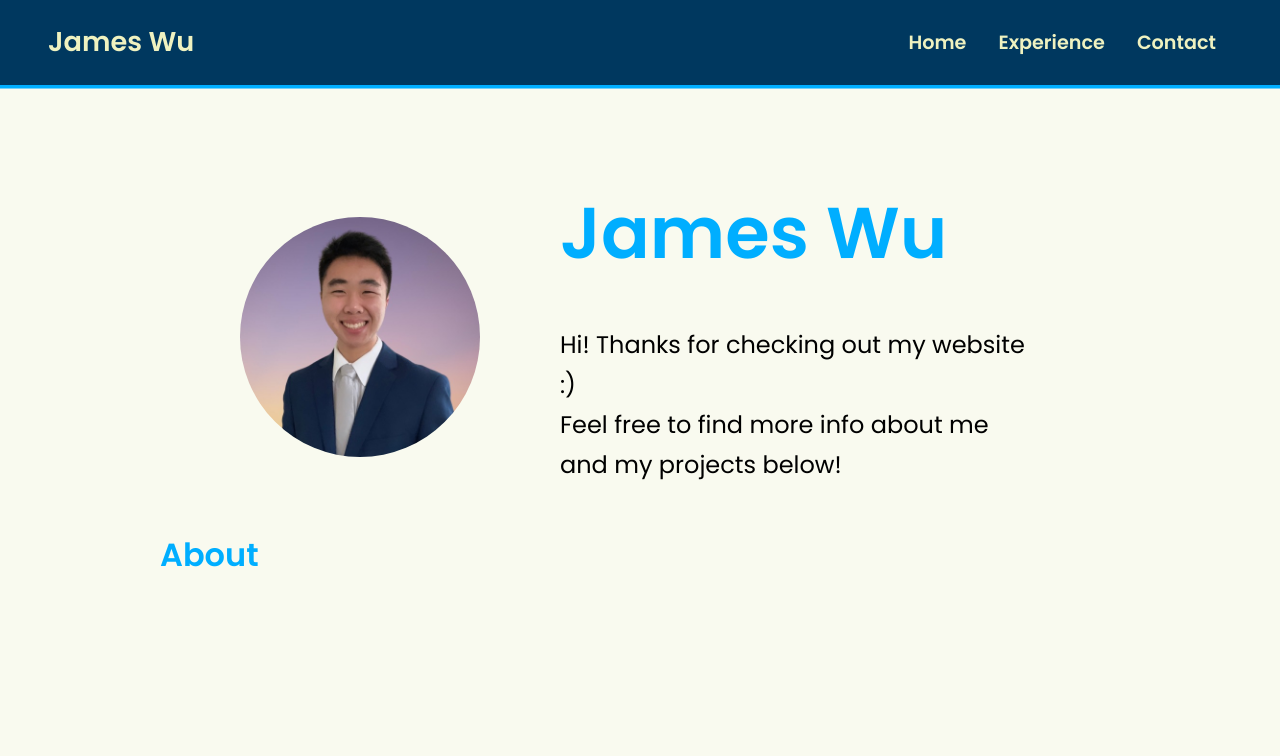
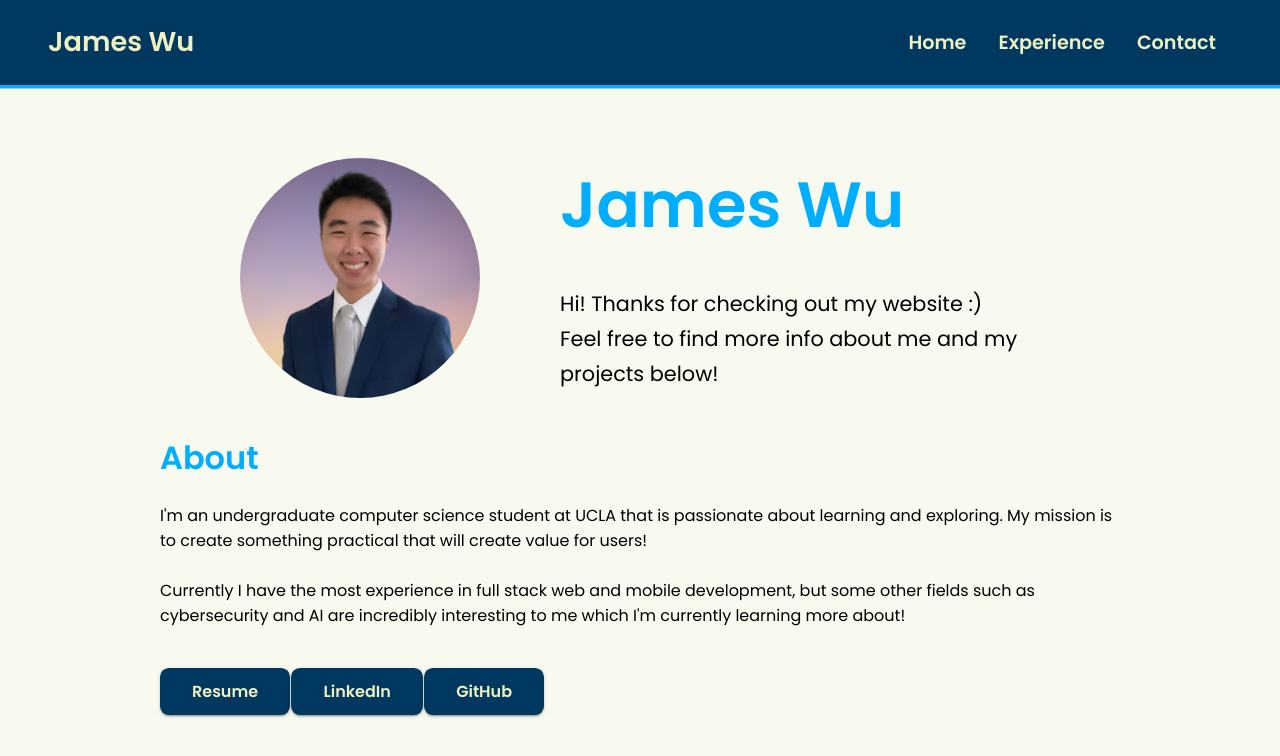
Before and after one commit to jamesmwu/Personal-Website, a React (Create React App) app: page / in a window 1280 px wide. Shown: the top 756 px of the page. Built offline with nearby package versions, Linux system fonts and the light colour scheme.

Commit message:
Completed Home Page

```diff
--- a/src/components/NavBar.js
+++ b/src/components/NavBar.js
@@ -1,5 +1,5 @@
 import React from 'react';
-import { Routes, Route, Link } from 'react-router-dom';
+import { Link } from 'react-router-dom';
 
 function NavBar() {
   return (
--- a/src/components/StylizedButton.js
+++ b/src/components/StylizedButton.js
@@ -1,15 +1,11 @@
 import React from 'react';
 
-function StylizedButton() {
-  function test() {
-    console.log('Work!');
-  }
-
+function StylizedButton({ text, link }) {
   return (
-    <div>
-      <button className='stylizedBtn' onClick={test()}>
-        <p>Resume</p>
-      </button>
+    <div className='stylizedBtn'>
+      <a href={link} target='_blank'>
+        {text}
+      </a>
     </div>
   );
 }
--- a/src/pages/Home.js
+++ b/src/pages/Home.js
@@ -1,12 +1,17 @@
 import React from 'react';
 import Headshot from '../img/Headshot.jpg';
 import '../styles/Home.css';
+import StylizedButton from '../components/StylizedButton';
+import Resume from '../data/JamesWu_Resume.pdf';
+
+const LinkedIn = 'https://www.linkedin.com/in/james-wu/';
+const GitHub = 'https://github.com/jamesmwu';
 
 function Home() {
   return (
     <div>
       <div className='intro'>
-        <img src={Headshot} />
+        <img src={Headshot} alt='James Wu profile' />
         <div className='bio'>
           <h1>James Wu</h1>
           <p>
@@ -16,6 +21,21 @@ function Home() {
         </div>
       </div>
       <h1>About</h1>
+      <p>
+        I'm an undergraduate computer science student at UCLA that is passionate
+        about learning and exploring. My mission is to create something
+        practical that will create value for users!
+        <br />
+        <br />
+        Currently I have the most experience in full stack web and mobile
+        development, but some other fields such as cybersecurity and AI are
+        incredibly interesting to me which I'm currently learning more about!
+      </p>
+      <div className='aboutBtns'>
+        <StylizedButton text={'Resume'} link={Resume} />
+        <StylizedButton text={'LinkedIn'} link={LinkedIn} />
+        <StylizedButton text={'GitHub'} link={GitHub} />
+      </div>
     </div>
   );
 }
--- a/src/styles/App.css
+++ b/src/styles/App.css
@@ -16,7 +16,7 @@ body {
 }
 
 #content {
-  margin: 5rem 10rem;
+  margin: 3.7rem 10rem;
 }
 
 h1 {
--- a/src/styles/Home.css
+++ b/src/styles/Home.css
@@ -12,14 +12,21 @@
 .bio {
   display: flex;
   flex-direction: column;
-  line-height: 2.5rem;
+  line-height: 2.2rem;
   width: 50%;
 }
 
 .bio h1 {
-  font-size: 4.5rem;
+  font-size: 4rem;
 }
 
 .bio p {
-  font-size: 1.5rem;
+  font-size: 1.3rem;
 }
+
+.aboutBtns {
+  margin-top: 2.5rem;
+  display: flex;
+  width: 40%;
+  justify-content: space-between;
+}
--- a/src/styles/components.css
+++ b/src/styles/components.css
@@ -8,6 +8,11 @@
   align-items: center;
   padding: 0.2rem 3rem;
   color: var(--cream);
+
+  top: 0;
+  position: sticky;
+  /* width: 100%; */
+  z-index: 1;
 }
 
 .navigation h1 {
@@ -43,7 +48,15 @@ nav a:hover {
   border: none;
   color: rgb(239, 242, 192);
   transition: all 0.2s ease-out;
+  font-weight: bold;
+  padding: 0.7rem 2rem;
+  width: fit-content;
 
   box-shadow: 0px 3px 1px -2px rgb(0 0 0 / 20%),
     0px 2px 2px 0px rgb(0 0 0 / 14%), 0px 1px 5px 0px rgb(0 0 0 / 12%);
 }
+
+.stylizedBtn:hover {
+  color: var(--darkBlue);
+  background-color: var(--cream);
+}
```
Also changed, not shown: 1 other file (tests, documents, lock files or other folders).
